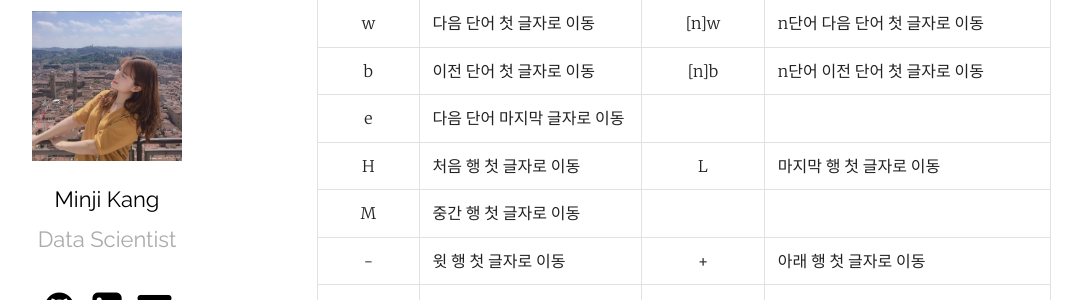
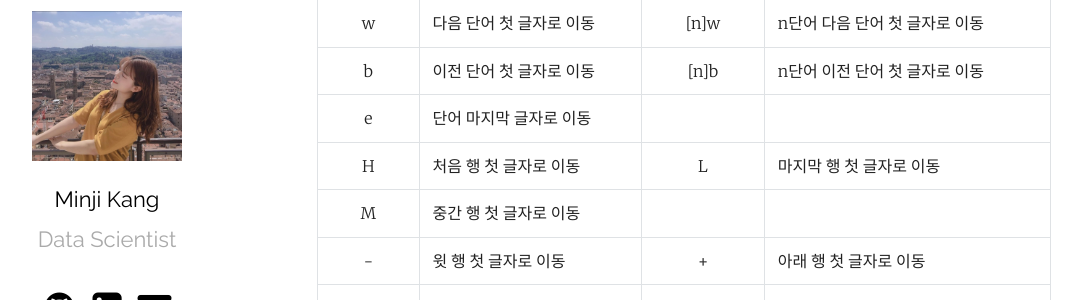
Before and after one commit to mmminji/mmminji.github.io, a Jekyll site: the page built from _posts/2022-03-15-리눅스.markdown, in a window 1280 px wide and 900 px high, scrolled down 574 px. Shown: the part 152-452 px from the top of the window, without its empty margins (78-1160 px from the left). Built offline with Jekyll 4.4.1, drawn with Linux system fonts in a browser that asks for light colours; comment, search, counter and statistics services are not loaded.

Commit message:
Update 2022-03-15-리눅스.markdown

````diff
--- a/_posts/2022-03-15-리눅스.markdown
+++ b/_posts/2022-03-15-리눅스.markdown
@@ -22,7 +22,7 @@ categories: Linux
     |h,j,k,l|⇦ ⇩ ⇧ ⇨|||
     |w|다음 단어 첫 글자로 이동|[n]w|n단어 다음 단어 첫 글자로 이동|
     |b|이전 단어 첫 글자로 이동|[n]b|n단어 이전 단어 첫 글자로 이동|
-    |e|다음 단어 마지막 글자로 이동|||
+    |e| 단어 마지막 글자로 이동|||
     |H|처음 행 첫 글자로 이동|L|마지막 행 첫 글자로 이동|
     |M|중간 행 첫 글자로 이동|||
     |-|윗 행 첫 글자로 이동|+|아래 행 첫 글자로 이동|
@@ -129,6 +129,7 @@ chgrp [옵션] [그룹명] [파일명]
         |a(전체)|||
 
     - 숫자 모드 : 세자리의 수로 표현하며, 각 자리의 숫자는 4(읽기), 2(쓰기), 1(실행)의 합으로 나타낸다.
+
 ```console
 chmod [접근 권한 설정] [파일명]
 ```
````
